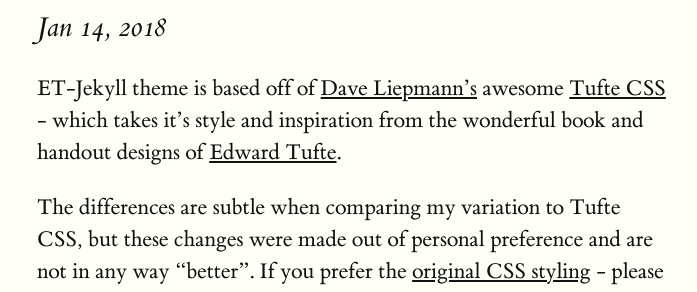
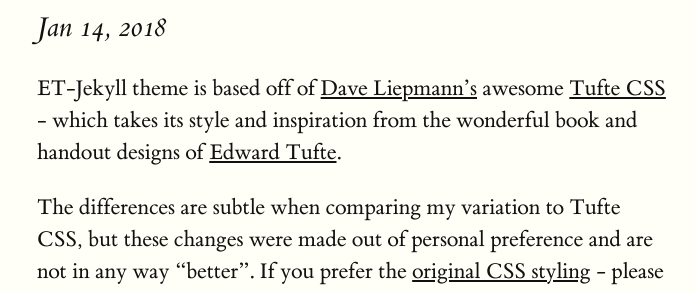
Before and after one commit to bradleytaunt/ET-Jekyll, a Jekyll site: the page built from _posts/2018-01-14-default-post.md, in a window 1280 px wide and 900 px high. Shown: the part 394-686 px from the top of the window, without its empty margins (91-788 px from the left). Built offline with Jekyll 4.4.1, drawn with Linux system fonts in a browser that asks for light colours; formulas are drawn with MathJax 3; comment, search, counter and statistics services are not loaded.

Commit message:
fix grammar errors

```diff
--- a/_posts/2018-01-14-default-post.md
+++ b/_posts/2018-01-14-default-post.md
@@ -7,7 +7,7 @@
 date: 2018-01-14
 ---
 
-ET-Jekyll theme is based off of <a href="http://www.daveliepmann.com">Dave Liepmann's</a> awesome <a href="https://edwardtufte.github.io/tufte-css/">Tufte CSS</a> - which takes it's style and inspiration from the wonderful book and handout designs of <a href="https://www.edwardtufte.com/tufte/">Edward Tufte</a>.
+ET-Jekyll theme is based off of <a href="http://www.daveliepmann.com">Dave Liepmann's</a> awesome <a href="https://edwardtufte.github.io/tufte-css/">Tufte CSS</a> - which takes its style and inspiration from the wonderful book and handout designs of <a href="https://www.edwardtufte.com/tufte/">Edward Tufte</a>.
 
 The differences are subtle when comparing my variation to Tufte CSS, but these changes were made out of personal preference and are not in any way "better". If you prefer the <a href="https://edwardtufte.github.io/tufte-css/">original CSS styling</a> - please use it!
 
--- a/index.html
+++ b/index.html
@@ -3,7 +3,7 @@
 title: ET-Jekyll Theme
 ---
 
-<p>ET-Jekyll theme is based off of <a href="http://www.daveliepmann.com">Dave Liepmann's</a> awesome <a href="https://edwardtufte.github.io/tufte-css/">Tufte CSS</a> - which takes it's style and inspiration from the wonderful book and handout designs of <a href="https://www.edwardtufte.com/tufte/">Edward Tufte</a>.</p>
+<p>ET-Jekyll theme is based off of <a href="http://www.daveliepmann.com">Dave Liepmann's</a> awesome <a href="https://edwardtufte.github.io/tufte-css/">Tufte CSS</a> - which takes its style and inspiration from the wonderful book and handout designs of <a href="https://www.edwardtufte.com/tufte/">Edward Tufte</a>.</p>
 
 <p>The differences are subtle when comparing my variation to Tufte CSS, but these changes were made out of personal preference and are not in any way "better". If you prefer the <a href="https://edwardtufte.github.io/tufte-css/">original CSS styling</a> - please use it!</p>
 
```
